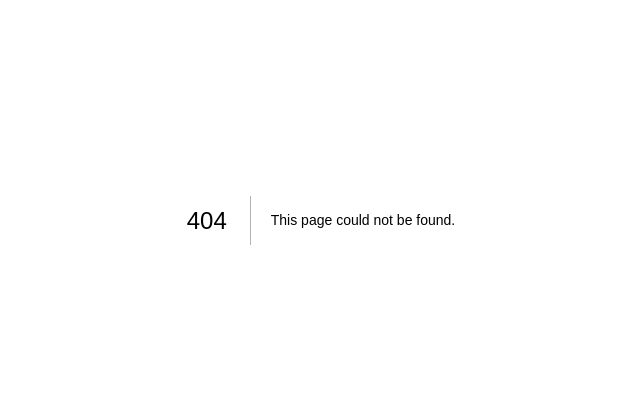
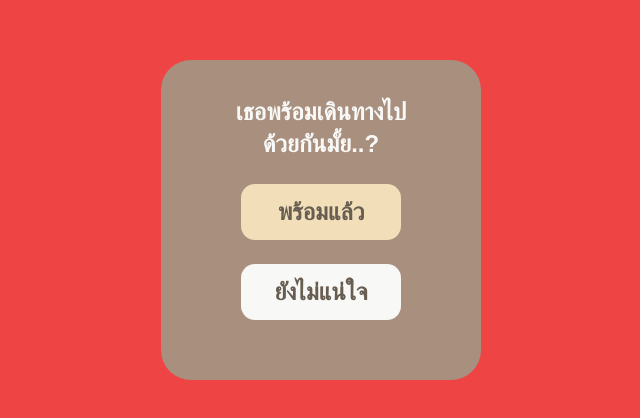
Before and after one commit to CBC-Warehouse-Of-Heart/Warehouse-of-Heart, a Next.js app: page /1-4 in a window 1280 px wide. Before the commit this address had no page. Shown: the part 180-598 px from the top of the page, without its empty margins (319-959 px from the left). Built offline with nearby package versions, Linux system fonts and the light colour scheme; a web font is replaced by a local one.

Commit message:
Add interactive pages 1-4 and 1-4a, and page 1-5

```diff
--- /dev/null
+++ b/app/(interactive)/1-4/page.tsx
@@ -0,0 +1,28 @@
+import { Button } from "@/components/ui/button";
+import Link from "next/link";
+
+type Props = {};
+
+const Page = (props: Props) => {
+  return (
+    <div className="flex h-screen items-center">
+      <div className="container h-[320px] w-[320px] rounded-[30px] bg-[#A98F7E] px-[60px] py-9 text-center">
+        <p className="font-sans text-2xl font-bold text-[#F8F8F7]">
+          เธอพร้อมเดินทางไปด้วยกันมั้ย..?
+        </p>
+        <Link href="/1-5">
+          <Button size="xl" className="mt-6">
+            <p className="font-sans text-2xl font-semibold">พร้อมแล้ว</p>
+          </Button>
+        </Link>
+        <Link href="/1-4a">
+          <Button variant="secondary" size="xl" className="mt-6">
+            <p className="font-sans text-2xl font-semibold">ยังไม่แน่ใจ</p>
+          </Button>
+        </Link>
+      </div>
+    </div>
+  );
+};
+
+export default Page;
--- /dev/null
+++ b/app/(interactive)/1-4a/page.tsx
@@ -0,0 +1,26 @@
+import { Button } from "@/components/ui/button";
+import Link from "next/link";
+
+type Props = {};
+
+const Page = (props: Props) => {
+  return (
+    <>
+      <div className="flex h-screen flex-col items-center justify-center">
+        <div className="container mb-[150px] mt-[200px] px-10 text-center">
+          <p className="text-xl leading-normal text-[#F8F8F7] drop-shadow-[0_4px_4px_rgba(0,0,0,0.25)]">
+            ไม่เป็นไรเลยนะถ้าเธอยังไม่พร้อม <br /> วันนี้พักผ่อนสักหน่อย <br />
+            แล้วกลับมาที่นี่ได้ทุกเมื่อ <br /> ที่เธอต้องการ :-)
+          </p>
+        </div>
+        <Link href="/end">
+          <Button size="lg" className=" h-[50px]">
+            <p className="text-2xl font-semibold">ถัดไป</p>
+          </Button>
+        </Link>
+      </div>
+    </>
+  );
+};
+
+export default Page;
--- /dev/null
+++ b/app/(interactive)/1-5/page.tsx
@@ -0,0 +1,26 @@
+import Link from "next/link";
+
+type Props = {};
+
+const Page = (props: Props) => {
+  return (
+    <>
+      <Link href="/">
+        <div className="flex h-screen flex-col items-center justify-center">
+          <div className="container mt-[250px] px-10 text-center ">
+            <p className="text-xl leading-normal text-[#F8F8F7] drop-shadow-[0_4px_4px_rgba(0,0,0,0.25)]">
+              งั้นเรามาเริ่ม <br /> การเดินทางนี้กันเลย
+            </p>
+          </div>
+          <div className="container mt-[220px] text-center">
+            <p className=" text-base leading-normal text-[#F8F8F7] ">
+              กดที่หน้าจอเพื่อไปต่อ
+            </p>
+          </div>
+        </div>
+      </Link>
+    </>
+  );
+};
+
+export default Page;
--- a/components/ui/button.tsx
+++ b/components/ui/button.tsx
@@ -22,6 +22,7 @@ const buttonVariants = cva(
         default: "h-auto text-xl sm:text-5xl px-6 py-3 sm:py-5",
         sm: "h-9 rounded-md px-3",
         lg: "h-11 rounded-md px-8",
+        xl: "h-14 rounded-md w-40",
         icon: "h-10 w-10",
       },
     },
```
